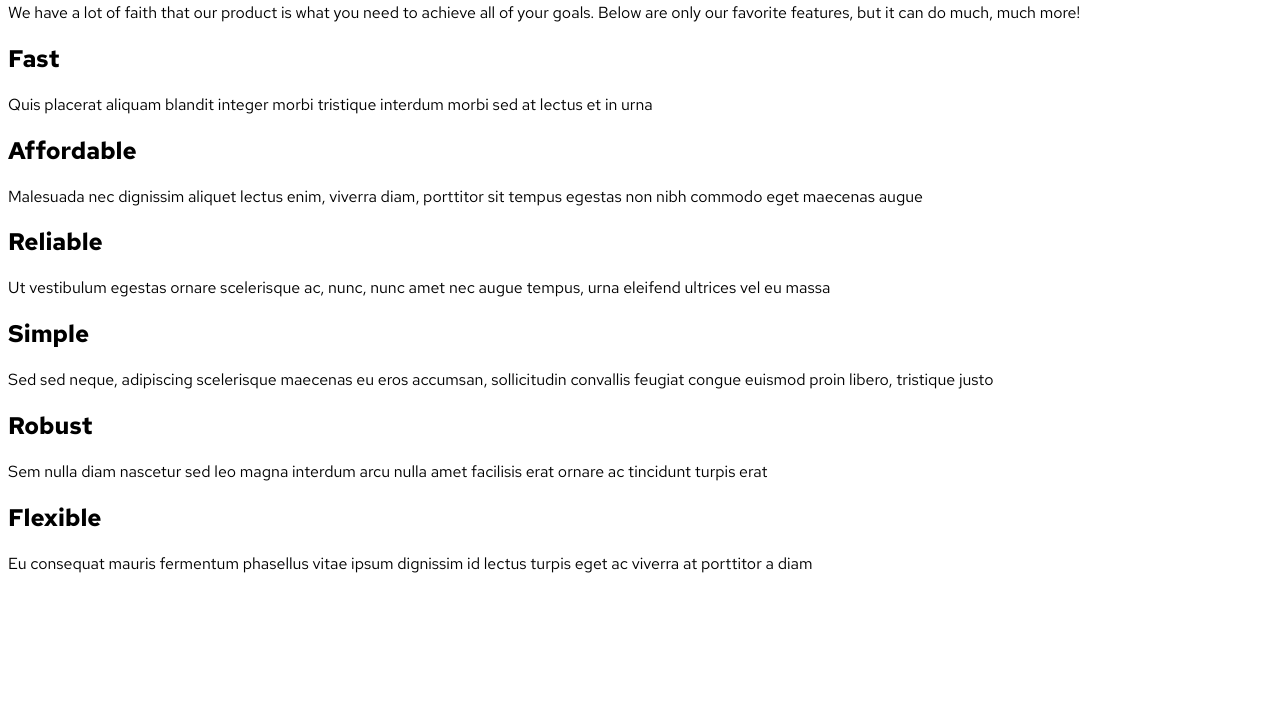
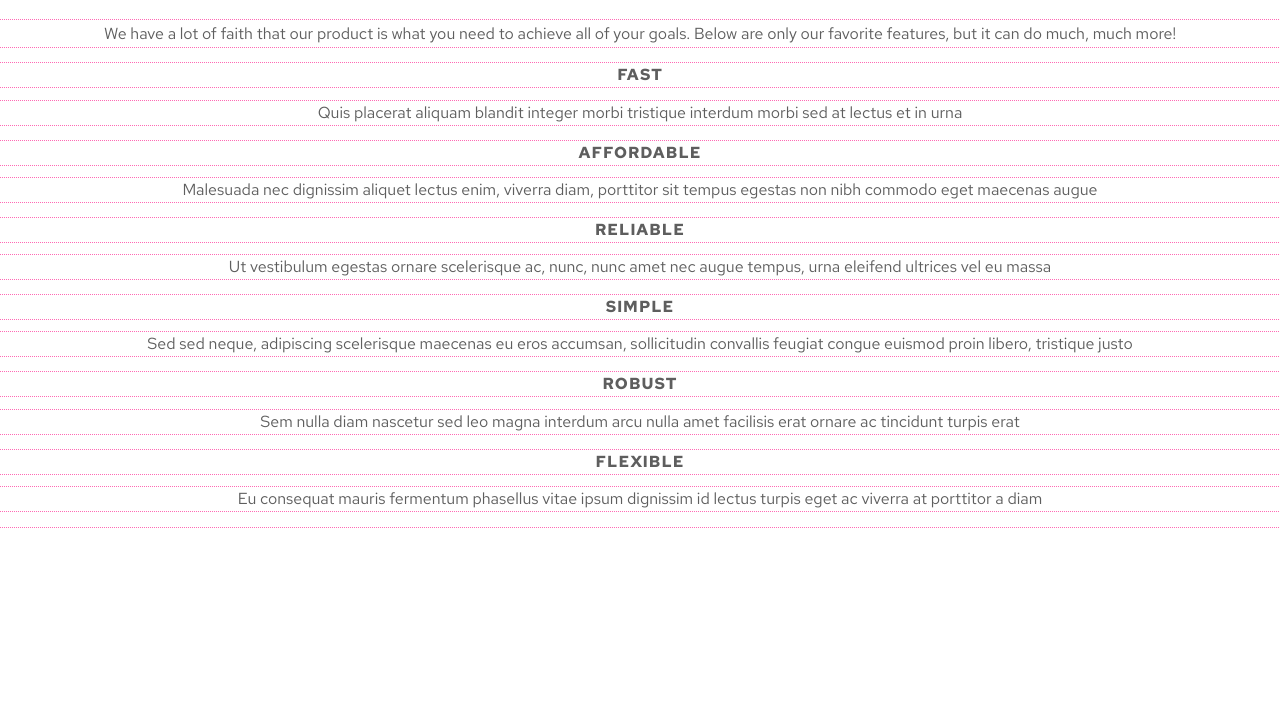
Before and after one commit to arta/kp-css-demystified, a plain HTML site: page 04-challenge-01/code-start-here/naked.html in a window 1280 px wide. Shown: the part 84-800 px from the top of the page. Drawn offline with Linux system fonts and the light colour scheme.

Commit message:
Align and size typography

```diff
--- a/04-challenge-01/code-start-here/naked-challenge.css
+++ b/04-challenge-01/code-start-here/naked-challenge.css
@@ -1,3 +1,7 @@
+/* ###### */
+/* GLOBAL */
+/* ------ */
+
 :root {
   --clr-red: rgba(232, 139, 139);
   --clr-blue: rgba(96, 168, 235);
@@ -13,6 +17,35 @@
   --fs-base: 1rem;
 }
 
+*,
+*::before,
+*::after {
+  outline: 1px dotted hotpink;
+  box-sizing: border-box;
+}
+
 body {
+  color: var(--clr-neutral-400);
   font-family: "Red Hat Text", sans-serif;
+  font-size: var(--fs-base);
+  line-height: 1.5;
+  margin: 0;
+  text-align: center;
 }
+
+/* ########## */
+/* TYPOGRAPHY */
+/* ---------- */
+
+h1,
+p { margin-top: 0; }
+
+h1 { font-size: var(--fs-title); }
+
+h2 {
+  font-size: inherit;
+  letter-spacing: 1px;
+  text-transform: uppercase;
+}
+
+.p-subtitle { line-height: 1.7; }
```
